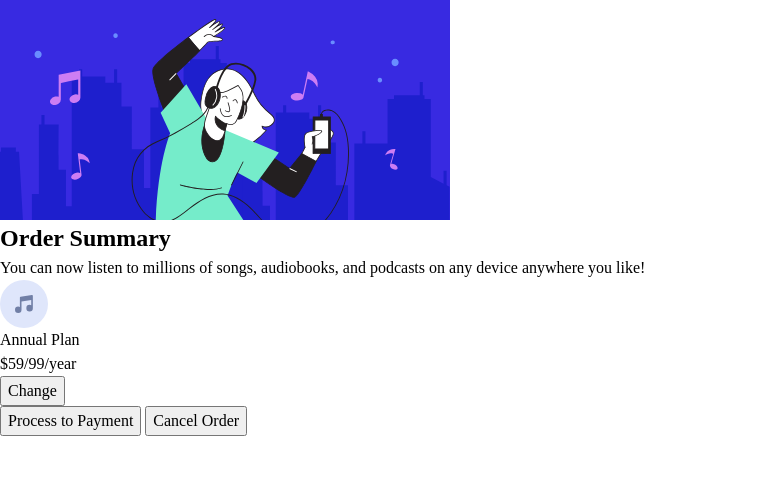
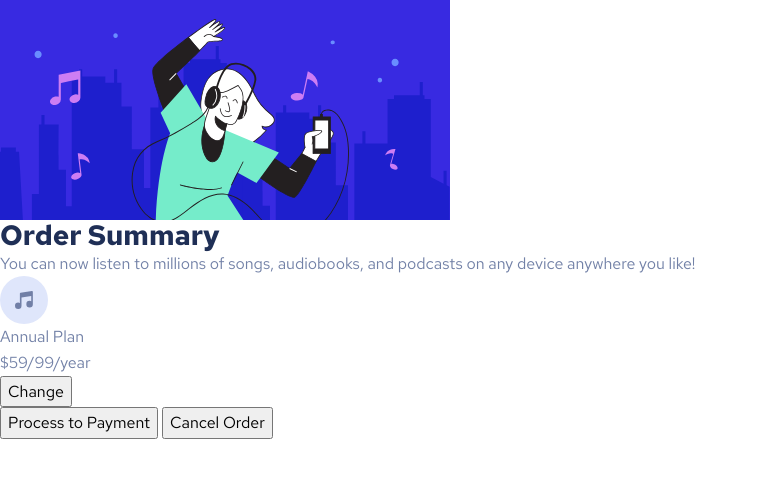
Before and after one commit to Annie-Huang/cube-css, a website: page index.html in a window 1280 px wide. Shown: the whole page, without its empty margins (0-758 px from the left). Drawn offline with Linux system fonts and the light colour scheme.

Commit message:
Set up basic font related styling for body, h1-h3

```diff
--- a/style.css
+++ b/style.css
@@ -1,10 +1,11 @@
+/* The base is all the 400 values */
 :root {
   --clr-neutral-100: hsl(0, 0%, 100%);
   --clr-neutral-200: hsl(225, 100%, 98%);
   --clr-neutral-400: hsl(223, 23%, 55%, 1);
   --clr-neutral-800: hsl(223, 47%, 23%);
 
-  --clr-primary-100: hsl(225, 100% 94%);
+  --clr-primary-200: hsl(225, 100% 94%);
   --clr-primary-300: hsl(245, 83%, 68%, 1);
   --clr-primary-400: hsl(245, 75%, 52%);
 
@@ -91,3 +92,23 @@ select {
     scroll-behavior: auto !important;
   }
 }
+
+body {
+  font-family: 'Red Hat Text', scans-serif;
+  font-size: var(--fs-400);
+  font-weight: var(--fw-400);
+  line-height: 1.6;
+  color: var(--clr-neutral-400);
+  background: var(--clr-primary-200);
+}
+
+h1,
+h2,
+h3 {
+  line-height: 1.1;
+}
+
+h2 {
+  font-size: var(--fs-700);
+  color: var(--clr-neutral-800);
+}
```
